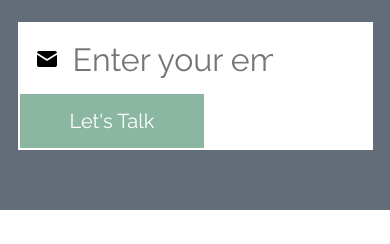
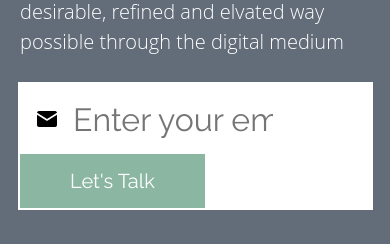
Before and after one commit to rakshitkoyani/business-landing-page, a plain HTML site: page index.html in a window 390 px wide. Shown: the part 449-693 px from the top of the page. Drawn offline with Linux system fonts and the light colour scheme; a web font is replaced by a local one.

Commit message:
mobile responsive

```diff
--- a/style.css
+++ b/style.css
@@ -370,6 +370,15 @@ input {
   .content-part {
     order: 5;
   }
+
+  .header-banner {
+    flex-direction: column;
+    margin-top: 100px;
+  }
+
+  .header-banner .right-side {
+    margin: 0 auto;
+  }
 }
 
 @media (min-width:320px)and (max-width:480px) {
```
